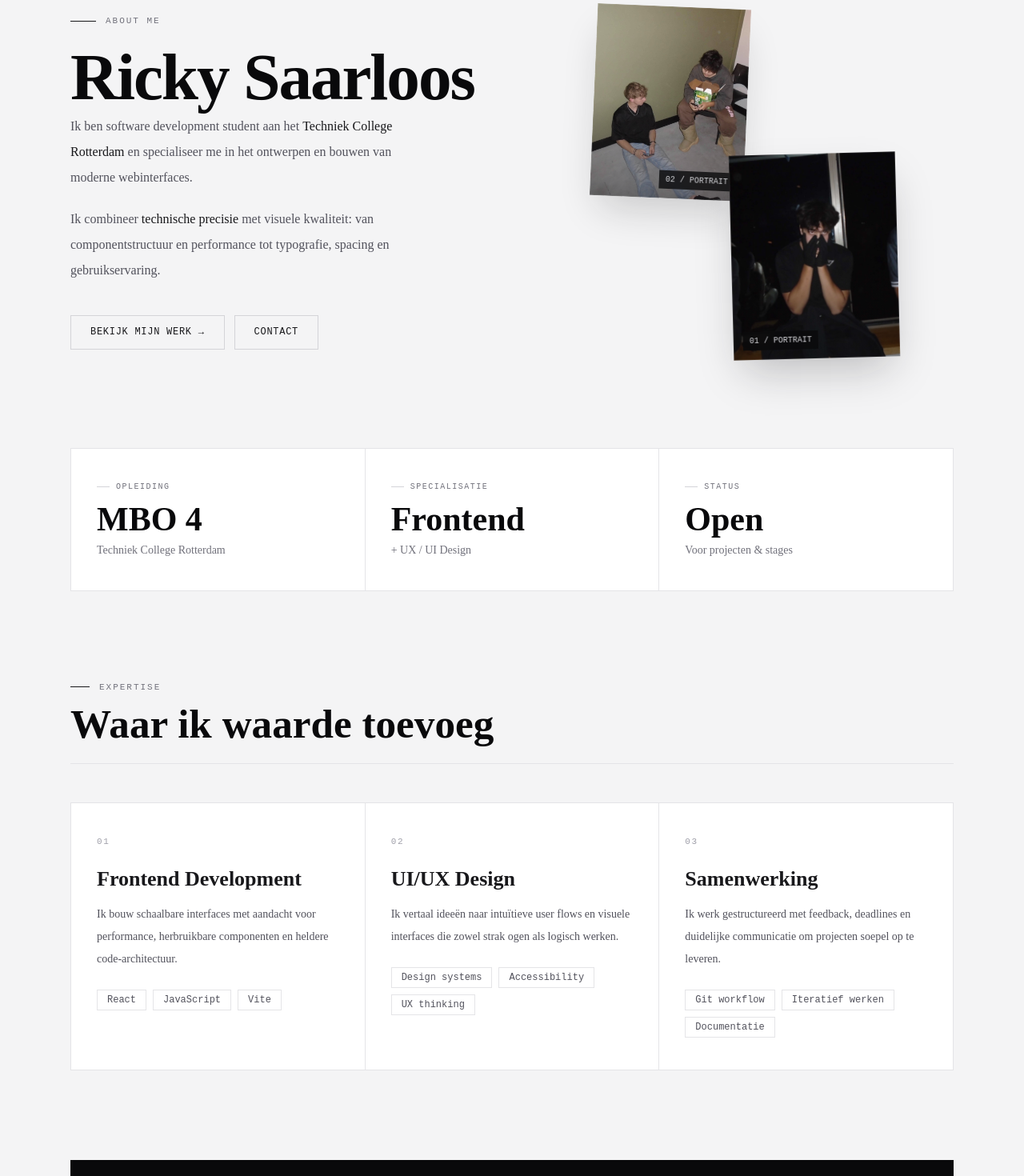
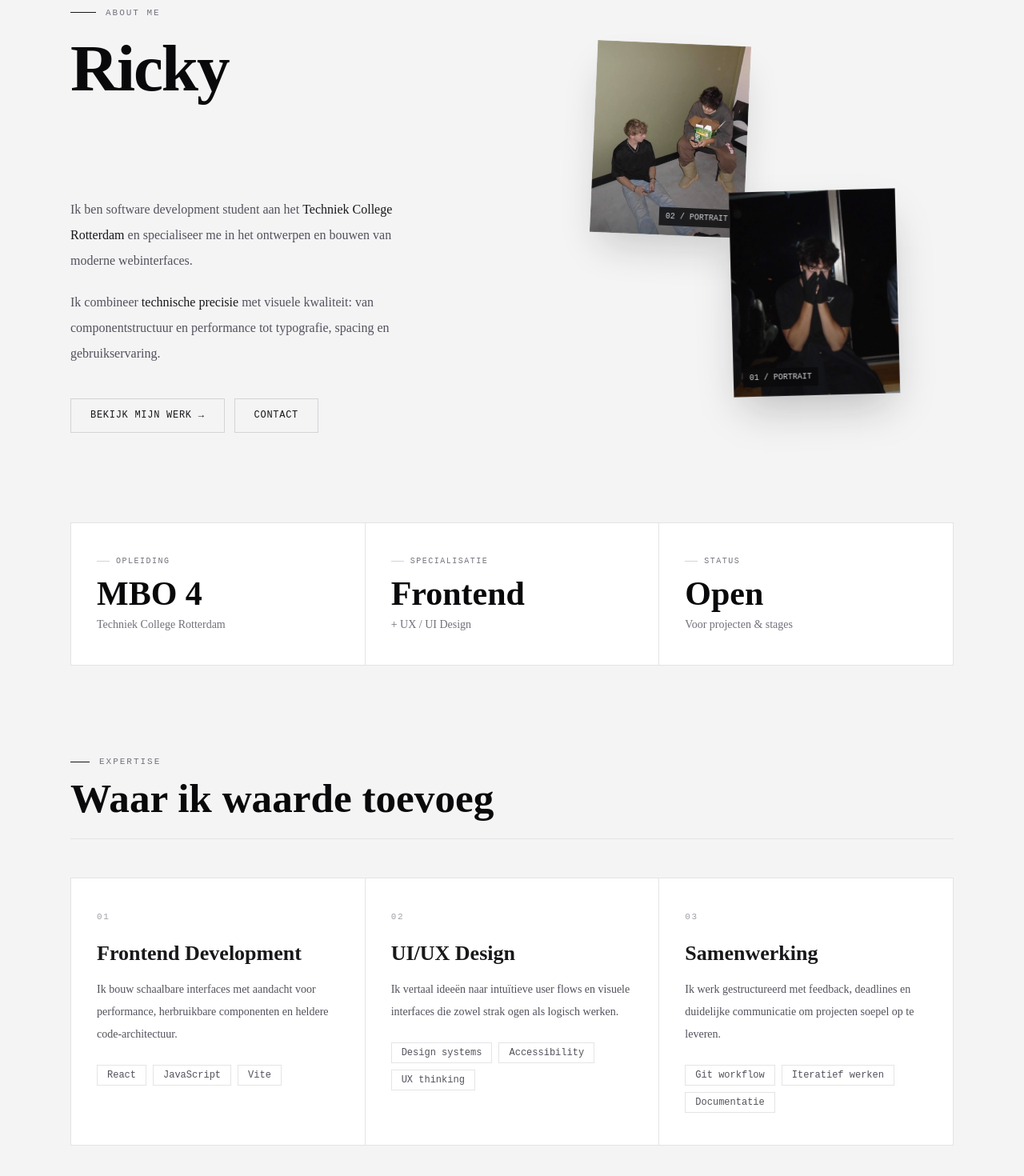
Before and after one commit to rickysaarloos/portfolio-website, a React (Vite) app: page /#/about in a window 1280 px wide. Shown: the part 140-1610 px from the top of the page at 80% size. Built offline with nearby package versions, Linux system fonts and the light colour scheme.

Commit message:
about update meer tailwind anims

```diff
--- a/src/Pages/About.jsx
+++ b/src/Pages/About.jsx
@@ -2,6 +2,7 @@
 
 import { Link } from 'react-router-dom'
 import Layout from '../Components/Layout'
+import useScrollReveal from '../hooks/useScrollReveal'
 
 const imageBase = `${import.meta.env.BASE_URL}images/`
 
@@ -11,43 +12,40 @@ const profileImages = {
 }
 
 const highlights = [
-  { label: 'Opleiding', value: 'MBO 4', sub: 'Techniek College Rotterdam' },
+  { label: 'Opleiding',     value: 'MBO 4',    sub: 'Techniek College Rotterdam' },
   { label: 'Specialisatie', value: 'Frontend', sub: '+ UX / UI Design' },
-  { label: 'Status', value: 'Open', sub: 'Voor projecten & stages' },
+  { label: 'Status',        value: 'Open',     sub: 'Voor projecten & stages' },
 ]
 
 const expertise = [
   {
     index: '01',
     title: 'Frontend Development',
-    description:
-      'Ik bouw schaalbare interfaces met aandacht voor performance, herbruikbare componenten en heldere code-architectuur.',
+    description: 'Ik bouw schaalbare interfaces met aandacht voor performance, herbruikbare componenten en heldere code-architectuur.',
     stack: ['React', 'JavaScript', 'Vite'],
   },
   {
     index: '02',
     title: 'UI/UX Design',
-    description:
-      'Ik vertaal ideeën naar intuïtieve user flows en visuele interfaces die zowel strak ogen als logisch werken.',
+    description: 'Ik vertaal ideeën naar intuïtieve user flows en visuele interfaces die zowel strak ogen als logisch werken.',
     stack: ['Design systems', 'Accessibility', 'UX thinking'],
   },
   {
     index: '03',
     title: 'Samenwerking',
-    description:
-      'Ik werk gestructureerd met feedback, deadlines en duidelijke communicatie om projecten soepel op te leveren.',
+    description: 'Ik werk gestructureerd met feedback, deadlines en duidelijke communicatie om projecten soepel op te leveren.',
     stack: ['Git workflow', 'Iteratief werken', 'Documentatie'],
   },
 ]
 
 const skills = ['HTML', 'CSS', 'JavaScript', 'React', 'Electron.js', 'Vite', 'Tailwind CSS', 'Node.js', 'Figma']
 
+const About = () => {
+  useScrollReveal() // activates IntersectionObserver for all .reveal* elements on this page
 
-
-const About = () => {
   return (
     <Layout>
-      {/* ── Background atmosphere (matches Home) ── */}
+      {/* Background atmosphere */}
       <div className="pointer-events-none fixed inset-0 -z-10 overflow-hidden">
         <div className="absolute -top-40 -right-40 h-[700px] w-[700px] rounded-full bg-zinc-400/5 blur-[120px] dark:bg-white/4" />
         <div className="absolute top-1/2 -left-40 h-[500px] w-[500px] rounded-full bg-zinc-400/4 blur-[100px] dark:bg-white/3" />
@@ -63,14 +61,9 @@ const About = () => {
 
       <div className="mx-auto w-full max-w-6xl space-y-28 px-6 py-20">
 
-        {/* ══════════════════════════════
-            HERO SECTION
-        ══════════════════════════════ */}
+        {/* HERO — above the fold, uses page-load animation not scroll */}
         <section className="grid items-center gap-16 lg:grid-cols-2">
-
-          {/* Left: text */}
           <div style={{ animation: 'fade-up 0.7s ease 0.2s both' }}>
-            {/* Eyebrow */}
             <div className="mb-6 flex items-center gap-3">
               <div className="h-px w-8 bg-zinc-900 dark:bg-zinc-100" />
               <span
@@ -81,16 +74,24 @@ const About = () => {
               </span>
             </div>
 
-            {/* Name */}
             <h1
               className="mb-2 leading-[0.9] tracking-tight text-zinc-950 dark:text-zinc-50"
+              style={{ fontFamily: "'Cormorant Garamond', serif", fontSize: 'clamp(52px, 6.5vw, 92px)', fontWeight: 600 }}
+            >
+              Ricky
+            </h1>
+            <h1
+              className="mb-10 leading-[0.9] tracking-tight text-zinc-950 dark:text-zinc-50"
               style={{
                 fontFamily: "'Cormorant Garamond', serif",
                 fontSize: 'clamp(52px, 6.5vw, 92px)',
-                fontWeight: 600,
+                fontWeight: 300,
+                fontStyle: 'italic',
+                color: 'transparent',
+                WebkitTextStroke: '1.5px currentColor',
               }}
             >
-              Ricky Saarloos
+              Saarloos
             </h1>
 
             <p className="mb-5 max-w-md text-base font-light leading-8 text-zinc-600 dark:text-zinc-400">
@@ -123,67 +124,38 @@ const About = () => {
             </div>
           </div>
 
-          {/* Right: stacked photos */}
           <div
             className="relative mx-auto h-[440px] w-full max-w-[380px]"
             style={{ animation: 'fade-up 0.7s ease 0.4s both' }}
           >
-            {/* Back photo */}
-            <div
-              className="absolute left-0 top-0 overflow-hidden shadow-2xl shadow-zinc-900/20 dark:shadow-black/40"
-              style={{ transform: 'rotate(2.5deg)' }}
-            >
-              {/* Corner accents */}
+            <div className="absolute left-0 top-0 overflow-hidden shadow-2xl shadow-zinc-900/20 dark:shadow-black/40" style={{ transform: 'rotate(2.5deg)' }}>
               <div className="absolute -top-2 -left-2 z-10 h-6 w-6 border-t-2 border-l-2 border-zinc-900 dark:border-zinc-200" />
               <div className="absolute inset-0 z-10 ring-1 ring-inset ring-white/10" />
-              <img
-                src={profileImages.side}
-                alt="Ricky portrait 2"
-                className="h-60 w-48 object-cover grayscale-[20%]"
-              />
+              <img src={profileImages.side} alt="Ricky portrait 2" className="h-60 w-48 object-cover grayscale-[20%]" />
               <div className="absolute inset-0 bg-gradient-to-t from-zinc-950/50 via-transparent to-transparent" />
-              <span
-                className="absolute bottom-3 right-3 z-10 bg-zinc-950/80 px-2 py-1 text-[10px] text-zinc-300 backdrop-blur-sm"
-                style={{ fontFamily: "'DM Mono', monospace" }}
-              >
+              <span className="absolute bottom-3 right-3 z-10 bg-zinc-950/80 px-2 py-1 text-[10px] text-zinc-300 backdrop-blur-sm" style={{ fontFamily: "'DM Mono', monospace" }}>
                 02 / PORTRAIT
               </span>
             </div>
 
-            {/* Front photo */}
-            <div
-              className="absolute bottom-0 right-0 overflow-hidden shadow-2xl shadow-zinc-900/25 dark:shadow-black/50"
-              style={{ transform: 'rotate(-1.5deg)' }}
-            >
+            <div className="absolute bottom-0 right-0 overflow-hidden shadow-2xl shadow-zinc-900/25 dark:shadow-black/50" style={{ transform: 'rotate(-1.5deg)' }}>
               <div className="absolute -bottom-2 -right-2 z-10 h-6 w-6 border-b-2 border-r-2 border-zinc-900 dark:border-zinc-200" />
               <div className="absolute inset-0 z-10 ring-1 ring-inset ring-white/10" />
-              <img
-                src={profileImages.main}
-                alt="Ricky portrait"
-                className="h-64 w-52 object-cover grayscale-[10%] transition-all duration-500 hover:grayscale-0"
-              />
+              <img src={profileImages.main} alt="Ricky portrait" className="h-64 w-52 object-cover grayscale-[10%] transition-all duration-500 hover:grayscale-0" />
               <div className="absolute inset-0 bg-gradient-to-t from-zinc-950/40 via-transparent to-transparent" />
-              <span
-                className="absolute bottom-3 left-3 z-10 bg-zinc-950/80 px-2 py-1 text-[10px] text-zinc-300 backdrop-blur-sm"
-                style={{ fontFamily: "'DM Mono', monospace" }}
-              >
+              <span className="absolute bottom-3 left-3 z-10 bg-zinc-950/80 px-2 py-1 text-[10px] text-zinc-300 backdrop-blur-sm" style={{ fontFamily: "'DM Mono', monospace" }}>
                 01 / PORTRAIT
               </span>
             </div>
           </div>
         </section>
 
-        {/* ══════════════════════════════
-            HIGHLIGHTS / STATS
-        ══════════════════════════════ */}
-        <section
-          className="grid gap-px border border-zinc-200 bg-zinc-200 dark:border-zinc-800 dark:bg-zinc-800 md:grid-cols-3"
-          style={{ animation: 'fade-up 0.7s ease 0.5s both' }}
-        >
-          {highlights.map((item) => (
+        {/* HIGHLIGHTS — each card fades up with staggered delay */}
+        <section className="grid gap-px border border-zinc-200 bg-zinc-200 dark:border-zinc-800 dark:bg-zinc-800 md:grid-cols-3">
+          {highlights.map((item, i) => (
             <div
               key={item.label}
-              className="bg-white px-8 py-10 dark:bg-zinc-950"
+              className={`reveal reveal-delay-${i + 1} bg-white px-8 py-10 dark:bg-zinc-950`}
             >
               <div className="mb-1 flex items-center gap-2">
                 <div className="h-px w-4 bg-zinc-300 dark:bg-zinc-700" />
@@ -196,28 +168,18 @@ const About = () => {
               </div>
               <p
                 className="mt-3 text-zinc-950 dark:text-zinc-50"
-                style={{
-                  fontFamily: "'Cormorant Garamond', serif",
-                  fontSize: '42px',
-                  fontWeight: 600,
-                  lineHeight: 1,
-                }}
+                style={{ fontFamily: "'Cormorant Garamond', serif", fontSize: '42px', fontWeight: 600, lineHeight: 1 }}
               >
                 {item.value}
               </p>
-              <p className="mt-2 text-sm font-light text-zinc-500 dark:text-zinc-500">
-                {item.sub}
-              </p>
+              <p className="mt-2 text-sm font-light text-zinc-500 dark:text-zinc-500">{item.sub}</p>
             </div>
           ))}
         </section>
 
-        {/* ══════════════════════════════
-            EXPERTISE
-        ══════════════════════════════ */}
-        <section style={{ animation: 'fade-up 0.7s ease 0.6s both' }}>
-          {/* Section header */}
-          <div className="mb-12 flex items-end justify-between border-b border-zinc-200 pb-6 dark:border-zinc-800">
+        {/* EXPERTISE — header fades up, then each card staggers */}
+        <section>
+          <div className="reveal mb-12 flex items-end justify-between border-b border-zinc-200 pb-6 dark:border-zinc-800">
             <div>
               <div className="mb-3 flex items-center gap-3">
                 <div className="h-px w-6 bg-zinc-900 dark:bg-zinc-100" />
@@ -230,12 +192,7 @@ const About = () => {
               </div>
               <h2
                 className="text-zinc-950 dark:text-zinc-50"
-                style={{
-                  fontFamily: "'Cormorant Garamond', serif",
-                  fontSize: 'clamp(32px, 4vw, 52px)',
-                  fontWeight: 600,
-                  lineHeight: 1,
-                }}
+                style={{ fontFamily: "'Cormorant Garamond', serif", fontSize: 'clamp(32px, 4vw, 52px)', fontWeight: 600, lineHeight: 1 }}
               >
                 Waar ik waarde toevoeg
               </h2>
@@ -243,31 +200,21 @@ const About = () => {
           </div>
 
           <div className="grid gap-px border border-zinc-200 bg-zinc-200 dark:border-zinc-800 dark:bg-zinc-800 md:grid-cols-3">
-            {expertise.map((item) => (
+            {expertise.map((item, i) => (
               <div
                 key={item.title}
-                className="group bg-white px-8 py-10 transition-colors duration-300 hover:bg-zinc-50 dark:bg-zinc-950 dark:hover:bg-zinc-900/80"
+                className={`reveal reveal-delay-${i + 1} group bg-white px-8 py-10 transition-colors duration-300 hover:bg-zinc-50 dark:bg-zinc-950 dark:hover:bg-zinc-900/80`}
               >
-                <span
-                  className="mb-6 block text-[11px] tracking-[0.15em] text-zinc-400 dark:text-zinc-600"
-                  style={{ fontFamily: "'DM Mono', monospace" }}
-                >
+                <span className="mb-6 block text-[11px] tracking-[0.15em] text-zinc-400 dark:text-zinc-600" style={{ fontFamily: "'DM Mono', monospace" }}>
                   {item.index}
                 </span>
                 <h3
                   className="mb-4 text-zinc-900 dark:text-zinc-100"
-                  style={{
-                    fontFamily: "'Cormorant Garamond', serif",
-                    fontSize: '26px',
-                    fontWeight: 600,
-                    lineHeight: 1.1,
-                  }}
+                  style={{ fontFamily: "'Cormorant Garamond', serif", fontSize: '26px', fontWeight: 600, lineHeight: 1.1 }}
                 >
                   {item.title}
                 </h3>
-                <p className="mb-6 text-sm font-light leading-7 text-zinc-600 dark:text-zinc-400">
-                  {item.description}
-                </p>
+                <p className="mb-6 text-sm font-light leading-7 text-zinc-600 dark:text-zinc-400">{item.description}</p>
                 <div className="flex flex-wrap gap-2">
                   {item.stack.map((tech) => (
                     <span
@@ -284,22 +231,11 @@ const About = () => {
           </div>
         </section>
 
-        {/* ══════════════════════════════
-            TECH STACK
-        ══════════════════════════════ */}
-        <section
-          className="relative overflow-hidden bg-zinc-950 p-10 dark:bg-black"
-          style={{ animation: 'fade-up 0.7s ease 0.7s both' }}
-        >
-          {/* Background watermark text */}
+        {/* TECH STACK — block scales up, each chip staggers in */}
+        <section className="reveal-scale relative overflow-hidden bg-zinc-950 p-10 dark:bg-black">
           <div
             className="pointer-events-none absolute -bottom-6 -right-4 select-none text-zinc-900 dark:text-zinc-950"
-            style={{
-              fontFamily: "'Cormorant Garamond', serif",
-              fontSize: '120px',
-              fontWeight: 700,
-              lineHeight: 1,
-            }}
+            style={{ fontFamily: "'Cormorant Garamond', serif", fontSize: '120px', fontWeight: 700, lineHeight: 1 }}
           >
             STACK
           </div>
@@ -307,19 +243,16 @@ const About = () => {
           <div className="relative z-10">
             <div className="mb-8 flex items-center gap-3">
               <div className="h-px w-6 bg-zinc-600" />
-              <span
-                className="text-[11px] uppercase tracking-[0.18em] text-zinc-500"
-                style={{ fontFamily: "'DM Mono', monospace" }}
-              >
+              <span className="text-[11px] uppercase tracking-[0.18em] text-zinc-500" style={{ fontFamily: "'DM Mono', monospace" }}>
                 Tech Stack
               </span>
             </div>
 
             <ul className="flex flex-wrap gap-3">
-              {skills.map((skill) => (
+              {skills.map((skill, i) => (
                 <li
                   key={skill}
-                  className="border border-zinc-800 px-4 py-2 text-sm text-zinc-300 transition-colors duration-200 hover:border-zinc-500 hover:text-zinc-100"
+                  className={`reveal reveal-delay-${Math.min(i + 1, 5)} border border-zinc-800 px-4 py-2 text-sm text-zinc-300 transition-colors duration-200 hover:border-zinc-500 hover:text-zinc-100`}
                   style={{ fontFamily: "'DM Mono', monospace", fontSize: '12px' }}
                 >
                   {skill}
--- /dev/null
+++ b/src/hooks/useScrollReveal.js
@@ -0,0 +1,62 @@
+import { useEffect } from 'react'
+
+export default function useScrollReveal() {
+  useEffect(() => {
+    const elements = document.querySelectorAll('.reveal, .reveal-left, .reveal-right, .reveal-scale')
+
+    const observer = new IntersectionObserver(
+      (entries) => {
+        entries.forEach((entry) => {
+          if (entry.isIntersecting) {
+            entry.target.classList.add('reveal-visible')
+            // Unobserve after animating in — only plays once
+            observer.unobserve(entry.target)
+          }
+        })
+      },
+      {
+        threshold: 0.12,      // trigger when 12% of element is visible
+        rootMargin: '0px 0px -40px 0px', // slight offset so it triggers a bit before edge
+      }
+    )
+
+    elements.forEach((el) => observer.observe(el))
+
+    return () => observer.disconnect()
+  }, [])
+}
+
+
+// ─── Add this to your index.css ────────────────────────────────────────────
+/*
+
+  =============================================
+  SCROLL REVEAL — paste into your index.css
+  =============================================
+
+  .reveal,
+  .reveal-left,
+  .reveal-right,
+  .reveal-scale {
+    opacity: 0;
+    transition: opacity 0.7s ease, transform 0.7s ease;
+  }
+
+  .reveal          { transform: translateY(28px); }
+  .reveal-left     { transform: translateX(-32px); }
+  .reveal-right    { transform: translateX(32px); }
+  .reveal-scale    { transform: scale(0.96); }
+
+  .reveal-visible {
+    opacity: 1 !important;
+    transform: none !important;
+  }
+
+  Stagger children with delay utilities:
+  .reveal-delay-1  { transition-delay: 0.1s; }
+  .reveal-delay-2  { transition-delay: 0.2s; }
+  .reveal-delay-3  { transition-delay: 0.3s; }
+  .reveal-delay-4  { transition-delay: 0.4s; }
+  .reveal-delay-5  { transition-delay: 0.5s; }
+
+*/
--- a/src/index.css
+++ b/src/index.css
@@ -37,3 +37,44 @@ body {
 a {
   @apply text-inherit no-underline;
 }
+
+  .reveal,
+  .reveal-left,
+  .reveal-right,
+  .reveal-scale {
+    opacity: 0;
+    transition: opacity 0.7s ease, transform 0.7s ease;
+  }
+
+  .reveal          { transform: translateY(28px); }
+  .reveal-left     { transform: translateX(-32px); }
+  .reveal-right    { transform: translateX(32px); }
+  .reveal-scale    { transform: scale(0.96); }
+
+  .reveal-visible {
+    opacity: 1 !important;
+    transform: none !important;
+  }
+
+  Stagger children with delay utilities:
+  .reveal-delay-1  { transition-delay: 0.1s; }
+  .reveal-delay-2  { transition-delay: 0.2s; }
+  .reveal-delay-3  { transition-delay: 0.3s; }
+  .reveal-delay-4  { transition-delay: 0.4s; }
+  .reveal-delay-5  { transition-delay: 0.5s; }
+
+  .typewriter-cursor {
+  display: inline-block;
+  width: 2px;
+  height: 1em;
+  background-color: currentColor;
+  margin-left: 2px;
+  vertical-align: text-bottom;
+  animation: cursor-blink 0.9s step-end infinite;
+  opacity: 1;
+}
+
+@keyframes cursor-blink {
+  0%, 100% { opacity: 1; }
+  50%       { opacity: 0; }
+}
```
